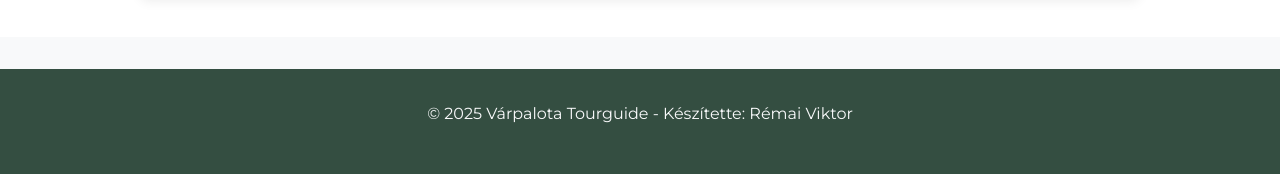
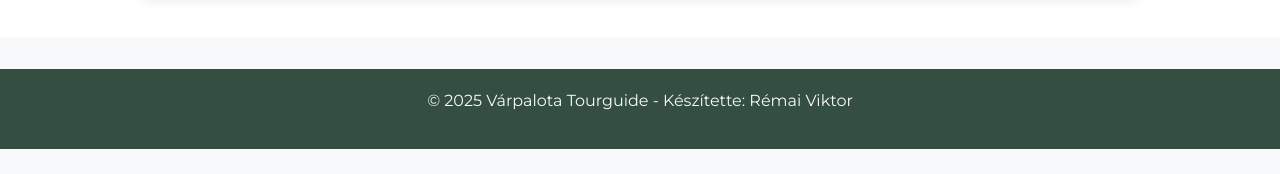
Before and after one commit to rviktor13/varpalota-tourguide, a plain HTML site: page index.html in a window 1280 px wide. Shown: the part 1639-1813 px from the top of the page. After the commit the page ends 1788 px from the top, so only its background shows below. Drawn offline with Linux system fonts and the light colour scheme.

```diff
--- a/css/style.css
+++ b/css/style.css
@@ -127,7 +127,7 @@
 /* --- Footer --- */
 footer {
     text-align: center;
-    padding: 2rem 1rem;
+    padding: 1.2rem 1rem;
     background: var(--text-color);
     color: var(--bg-color);
     margin-top: 2rem;
```
